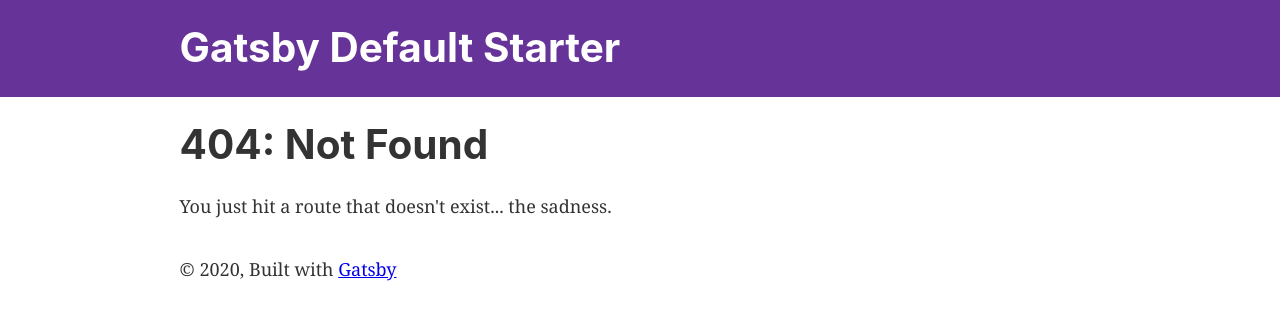
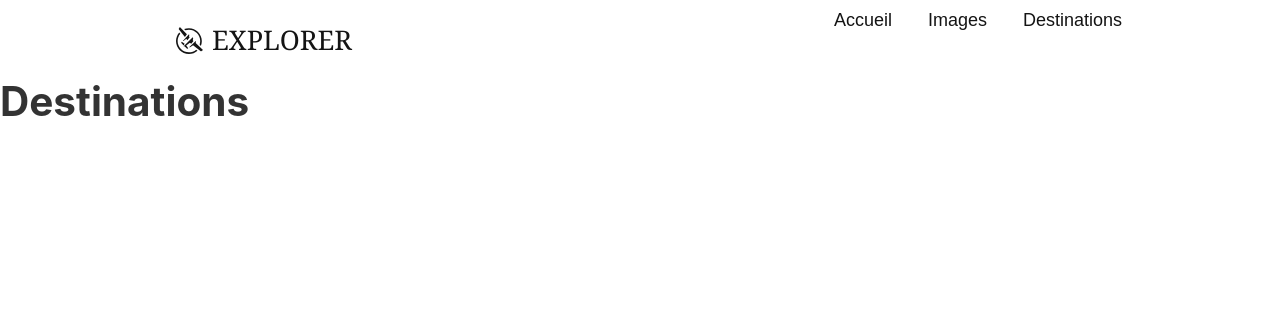
Before and after one commit to warry0/voyage-explorer, a Gatsby site: page /destinations in a window 1280 px wide. Before the commit this address had no page. Built offline with nearby package versions, Linux system fonts and the light colour scheme; Gatsby itself is replaced by a stand-in of ours.

Commit message:
1 step Navbar

```diff
--- a/gatsby-config.js
+++ b/gatsby-config.js
@@ -1,11 +1,12 @@
 module.exports = {
   siteMetadata: {
-    title: `Gatsby Default Starter`,
+    title: ``,
     description: `Kick off your next, great Gatsby project with this default starter. This barebones starter ships with the main Gatsby configuration files you might need.`,
     author: `@gatsbyjs`,
   },
   plugins: [
     `gatsby-plugin-react-helmet`,
+    `gatsby-plugin-styled-components`,
     {
       resolve: `gatsby-source-filesystem`,
       options: {
--- a/package.json
+++ b/package.json
@@ -11,12 +11,15 @@
     "gatsby-plugin-offline": "^3.4.0",
     "gatsby-plugin-react-helmet": "^3.4.0",
     "gatsby-plugin-sharp": "^2.8.0",
+    "gatsby-plugin-styled-components": "^3.7.0",
     "gatsby-source-filesystem": "^2.5.0",
     "gatsby-transformer-sharp": "^2.6.0",
     "prop-types": "^15.7.2",
     "react": "^16.12.0",
     "react-dom": "^16.12.0",
-    "react-helmet": "^6.1.0"
+    "react-helmet": "^6.1.0",
+    "react-icons": "^4.1.0",
+    "styled-components": "^5.2.1"
   },
   "devDependencies": {
     "prettier": "2.2.1"
--- /dev/null
+++ b/src/components/Navbar/NavBarElements.js
@@ -0,0 +1,106 @@
+import styled from "styled-components"
+import {SiFloatplane} from "react-icons/si"
+import {Link} from "gatsby"
+
+
+export const Nav = styled.nav`
+  background: ${({ active }) =>
+    active
+      ? "#fff"
+      : "linear-gradient(to bottom,  rgba(255,255,255, 0.9) 0%,rgba(255,255,255,0) 100%)"};
+  height: 80px;
+  display: flex;
+  justify-content: center;
+  align-items: center;
+  font-size: 1rem;
+  position: sticky;
+  top: 0;
+  z-index: 999;
+
+  @media screen and (max-width: 960px) {
+    background: ${({ click }) => (click ? "#fff" : "transparent")};
+    transition: 0.8s all ease;
+  }
+`
+export const NavbarContainer = styled.div`
+  display: flex;
+  justify-content: space-between;
+  height: 80px;
+  z-index: 1;
+  width: 100%;
+  max-width: 1000px;
+`
+
+export const NavLogo = styled(Link)`
+  color: #141414;
+  justify-self: flex-start;
+  cursor: pointer;
+  text-decoration: none;
+  font-size: 1.5rem;
+  display: flex;
+  align-items: center;
+`
+
+export const NavIcon = styled(SiFloatplane)`
+  margin: 0 0.5rem 0 2rem;
+`
+
+export const MobileIcon = styled.div`
+  display: none;
+
+  @media screen and (max-width: 960px) {
+    display: block;
+    position: absolute;
+    top: 0;
+    right: 0;
+    transform: translate(-100%, 60%);
+    font-size: 1.8rem;
+    cursor: pointer;
+  }
+`
+
+export const NavMenu = styled.ul`
+  display: flex;
+  align-items: center;
+  list-style: none;
+  text-align: center;
+  @media screen and (max-width: 960px) {
+    display: flex;
+    flex-direction: column;
+    width: 100%;
+    height: 90vh;
+    position: absolute;
+    top: 80px;
+    top: ${({ click }) => (click ? "100%" : "-1000px")};
+    opacity: 1;
+    transition: all 0.2s ease;
+    background: #fff;
+  }
+`
+
+export const NavItem = styled.li`
+  height: 80px;
+  @media screen and (max-width: 960px) {
+    width: 100%;
+  }
+`
+
+export const NavLinks = styled(Link)`
+  color: #141414;
+  display: flex;
+  align-items: center;
+  text-decoration: none;
+  padding: 0.5rem 1rem;
+  height: 100%;
+  font-family: "Ubuntu", sans-serif;
+  @media screen and (max-width: 960px) {
+    text-align: center;
+    padding: 2rem;
+    width: 100%;
+    display: table;
+    &:hover {
+      color: #ff4040;
+      transition: all 0.3s ease;
+    }
+  }
+`
--- /dev/null
+++ b/src/components/Navbar/index.js
@@ -0,0 +1,65 @@
+import React, { useState, useEffect } from "react"
+import { FaBars, FaTimes } from "react-icons/fa"
+import { IconContext } from "react-icons/lib"
+import {
+    MobileIcon,
+    Nav,
+    NavbarContainer,
+    NavIcon,
+    NavItem,
+    NavLinks,
+    NavLogo,
+    NavMenu,
+} from "./NavBarElements"
+
+const Navbar = () => {
+  const [click, setClick] = useState(false)
+  const [scroll, setScroll] = useState(false)
+
+  const handleClick = () => setClick(!click)
+
+
+  const changeNav = () => {
+    if (window.scrollY >= 80) {
+      setScroll(true)
+    } else {
+      setScroll(false)
+    }
+  }
+
+  useEffect(() => {
+    changeNav()
+    window.addEventListener("scroll", changeNav)
+  }, [])
+
+  return (
+    <>
+      <IconContext.Provider value={{ color: "#141414" }}>
+        <Nav active={scroll} click={click}>
+          <NavbarContainer>
+            <NavLogo to="/">
+              <NavIcon/>
+              EXPLORER
+            </NavLogo>
+            <MobileIcon onClick={handleClick}>
+              {click ?    <FaTimes /> : <FaBars /> }
+            </MobileIcon>
+            <NavMenu onClick={handleClick} click={click}>
+              <NavItem>
+                <NavLinks to="/">Accueil</NavLinks>
+              </NavItem>
+              <NavItem>
+                <NavLinks to="/images">Images</NavLinks>
+              </NavItem>
+              <NavItem>
+                <NavLinks to="/destinations">Destinations</NavLinks>
+              </NavItem>
+            </NavMenu>
+          </NavbarContainer>
+        </Nav>
+      </IconContext.Provider>
+    </>
+  )
+}
+
+export default Navbar
--- a/src/components/header.js
+++ /dev/null
@@ -1,42 +0,0 @@
-import { Link } from "gatsby"
-import PropTypes from "prop-types"
-import React from "react"
-
-const Header = ({ siteTitle }) => (
-  <header
-    style={{
-      background: `rebeccapurple`,
-      marginBottom: `1.45rem`,
-    }}
-  >
-    <div
-      style={{
-        margin: `0 auto`,
-        maxWidth: 960,
-        padding: `1.45rem 1.0875rem`,
-      }}
-    >
-      <h1 style={{ margin: 0 }}>
-        <Link
-          to="/"
-          style={{
-            color: `white`,
-            textDecoration: `none`,
-          }}
-        >
-          {siteTitle}
-        </Link>
-      </h1>
-    </div>
-  </header>
-)
-
-Header.propTypes = {
-  siteTitle: PropTypes.string,
-}
-
-Header.defaultProps = {
-  siteTitle: ``,
-}
-
-export default Header
--- a/src/components/layout.js
+++ b/src/components/layout.js
@@ -1,16 +1,9 @@
-/**
- * Layout component that queries for data
- * with Gatsby's useStaticQuery component
- *
- * See: https://www.gatsbyjs.com/docs/use-static-query/
- */
-
 import React from "react"
 import PropTypes from "prop-types"
 import { useStaticQuery, graphql } from "gatsby"
 
-import Header from "./header"
 import "./layout.css"
+import Navbar from "./Navbar"
 
 const Layout = ({ children }) => {
   const data = useStaticQuery(graphql`
@@ -25,23 +18,11 @@ const Layout = ({ children }) => {
 
   return (
     <>
-      <Header siteTitle={data.site.siteMetadata?.title || `Title`} />
-      <div
-        style={{
-          margin: `0 auto`,
-          maxWidth: 960,
-          padding: `0 1.0875rem 1.45rem`,
-        }}
-      >
+      <Navbar />
+
         <main>{children}</main>
-        <footer style={{
-          marginTop: `2rem`
-        }}>
-          © {new Date().getFullYear()}, Built with
-          {` `}
-          <a href="https://www.gatsbyjs.com">Gatsby</a>
-        </footer>
-      </div>
+
+
     </>
   )
 }
--- a/src/components/seo.js
+++ b/src/components/seo.js
@@ -74,7 +74,7 @@ function SEO({ description, lang, meta, title }) {
 }
 
 SEO.defaultProps = {
-  lang: `en`,
+  lang: `fr`,
   meta: [],
   description: ``,
 }
--- /dev/null
+++ b/src/pages/destinations.js
@@ -0,0 +1,13 @@
+import React from "react"
+import Layout from "../components/layout"
+import SEO from "../components/seo"
+
+const Destinations = () => (
+  <Layout>
+    <SEO title="Destinations" />
+    <h1>Destinations</h1>
+
+  </Layout>
+)
+
+export default Destinations
--- a/src/pages/index.js
+++ b/src/pages/index.js
@@ -1,21 +1,17 @@
 import React from "react"
-import { Link } from "gatsby"
+
 
 import Layout from "../components/layout"
-import Image from "../components/image"
+
 import SEO from "../components/seo"
 
 const IndexPage = () => (
   <Layout>
-    <SEO title="Home" />
-    <h1>Hi people</h1>
+    <SEO title="Accueil" />
+    <h1>Accueil</h1>
     <p>Welcome to your new Gatsby site.</p>
     <p>Now go build something great.</p>
-    <div style={{ maxWidth: `300px`, marginBottom: `1.45rem` }}>
-      <Image />
-    </div>
-    <Link to="/page-2/">Go to page 2</Link> <br />
-    <Link to="/using-typescript/">Go to "Using TypeScript"</Link>
+
   </Layout>
 )
 
```
Also changed, not shown: src/pages/images.js (added, +15 -0 lines), src/pages/page-2.js (deleted, +0 -16 lines), 1 other file.
